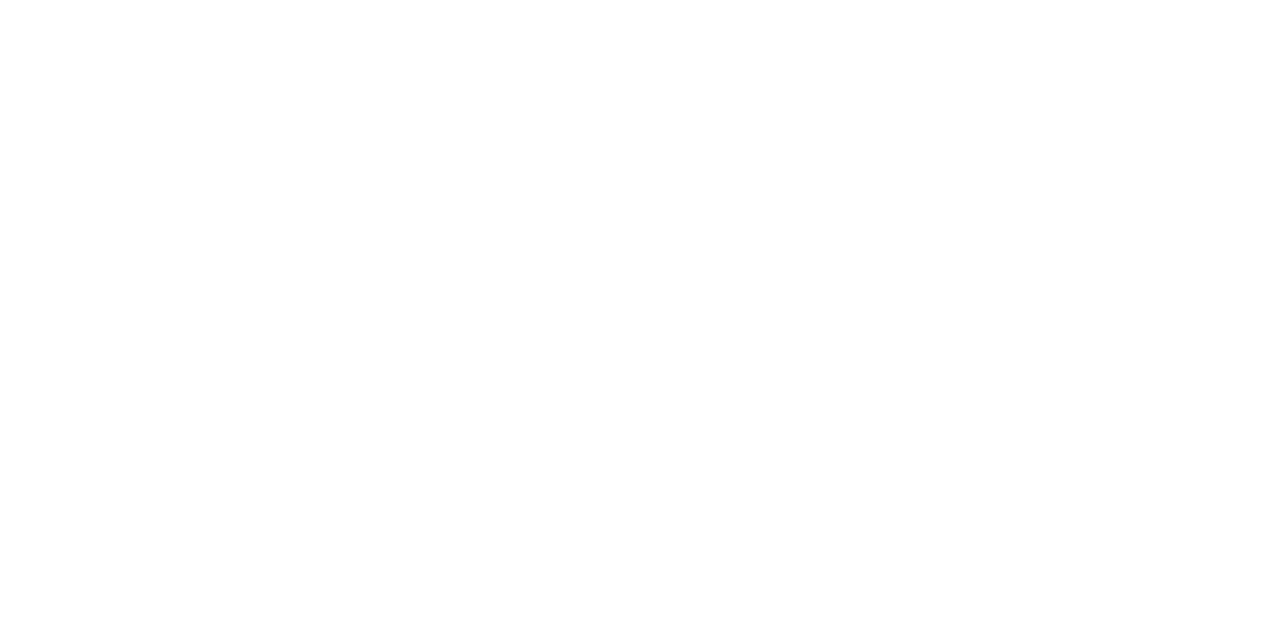
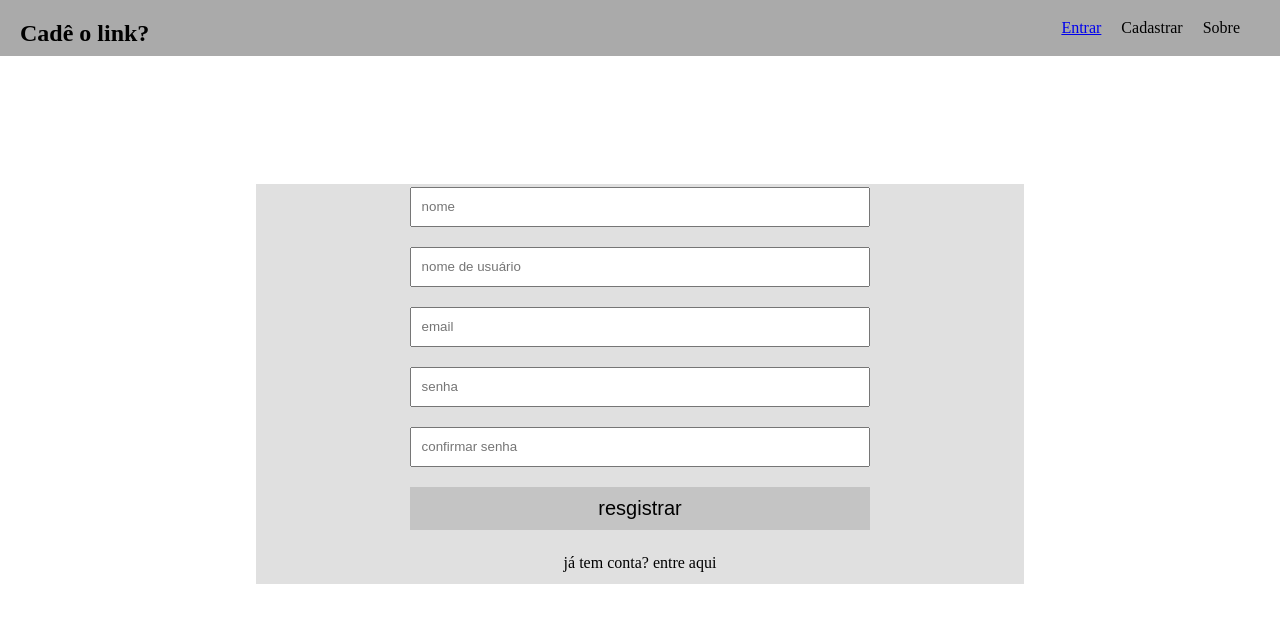
Before and after one commit to devboost-each-ime-2021/frontend, a Vue app: page /register in a window 1280 px wide. Shown: the top 622 px of the page. Built offline with nearby package versions, Linux system fonts and the light colour scheme.

Commit message:
Add user resgistration page
Co-authored-by: Erick Rodrigues <erick.rodrigues.santana14@gmail.com>
Co-authored-by: Caio Novais <caionfds@gmail.com>
Signed-off-by: JadnoABS <jadno.abs@usp.br>

```diff
--- a/src/router/index.js
+++ b/src/router/index.js
@@ -3,6 +3,7 @@
 import Home from "@/views/Home.vue";
 import Dashboard from "@/views/Dashboard.vue";
 import Login from "@/views/Login.vue";
+import Register from "@/views/Register.vue";
 
 Vue.use(VueRouter);
 
@@ -22,6 +23,11 @@
     name: "Login",
     component: Login,
   },
+  {
+    path: "/register",
+    name: "Register",
+    component: Register,
+  },
 ];
 
 const router = new VueRouter({
--- a/src/views/Register.vue
+++ b/src/views/Register.vue
@@ -0,0 +1,140 @@
+<template>
+  <div class="container">
+    <navbar class="nav-bar" />
+
+    <main>
+      <div class="signup-container">
+        <form v-on:submit.prevent="submitSignupForm">
+          <input type="text" placeholder="nome" v-model="name" />
+          <input type="text" placeholder="nome de usuário" v-model="username" />
+          <input type="text" placeholder="email" v-model="email" />
+          <input type="password" placeholder="senha" v-model="password" />
+          <input
+            type="password"
+            placeholder="confirmar senha"
+            v-model="confirmPassword"
+          />
+
+          <button type="submit">resgistrar</button>
+        </form>
+
+        <router-link class="links" to="/login">
+          <p>já tem conta? entre aqui</p>
+        </router-link>
+      </div>
+    </main>
+  </div>
+</template>
+
+<script>
+import navbar from "@/components/Navbar.vue";
+
+export default {
+  components: {
+    navbar,
+  },
+  data: () => ({
+    name: "",
+    username: "",
+    email: "",
+    password: "",
+    confirmPassword: "",
+  }),
+  methods: {
+    async submitSignupForm() {
+      const { name, username, email, password, confirmPassword } = this;
+
+      if (password !== confirmPassword) {
+        alert("Senha e confirmação de senha estão diferentes!");
+        return;
+      }
+
+      const body = {
+        name,
+        username,
+        email,
+        password,
+      };
+
+      const response = await fetch("http://localhost:3000/users", {
+        method: "POST",
+        body: JSON.stringify(body),
+        headers: {
+          Accept: "application/json",
+          "Content-Type": "application/json",
+        },
+      });
+
+      const jsonResponse = await response.json();
+
+      if (response.status === 404) {
+        alert(jsonResponse.message);
+      } else {
+        const userID = jsonResponse.id;
+        this.$router.push({
+          name: "Dashboard",
+          params: {
+            id: userID,
+          },
+        });
+      }
+    },
+  },
+};
+</script>
+
+<style>
+main {
+  display: flex;
+  justify-content: center; /* justify-content no row eh para horizontal e align-items para vertical */
+  height: 93%;
+}
+
+.signup-container {
+  display: flex;
+  flex-direction: column;
+  width: 60%;
+  margin-top: 10%;
+  justify-content: center;
+
+  height: 400px;
+  align-items: center;
+  background: #e0e0e0;
+}
+
+.signup-container form {
+  display: flex;
+  flex-direction: column;
+  width: 60%;
+}
+
+.signup-container form input {
+  width: 100%;
+  height: 40px;
+  margin-bottom: 20px;
+  outline: none;
+  padding: 10px;
+}
+
+.signup-container form button {
+  margin-bottom: 24px;
+  padding: 10px;
+  background: #c4c4c4;
+  border: none;
+  font-size: 20px;
+}
+
+.links {
+  text-decoration: none;
+  color: #000;
+  margin-bottom: 10px;
+}
+
+.container {
+  height: 100vh;
+}
+
+.nav-bar {
+  height: 7%;
+}
+</style>
```
Also changed, not shown: src/views/Dashboard.vue (+5 -2 lines).
